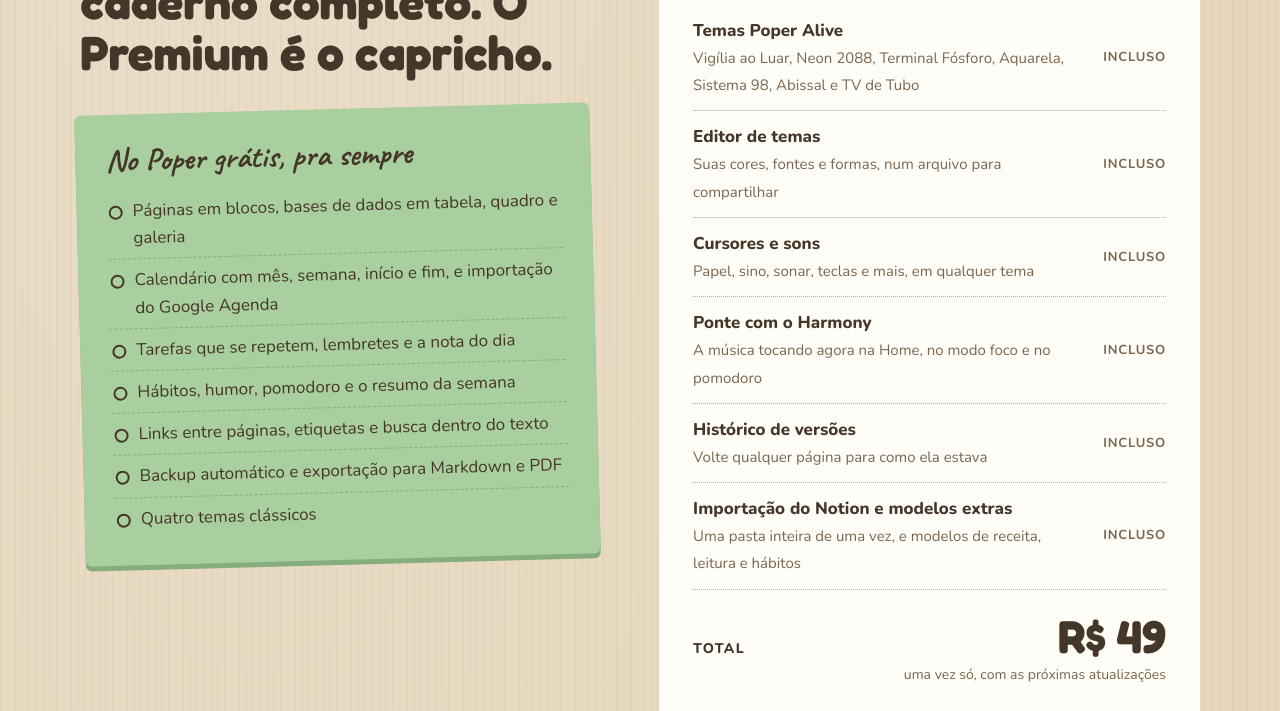
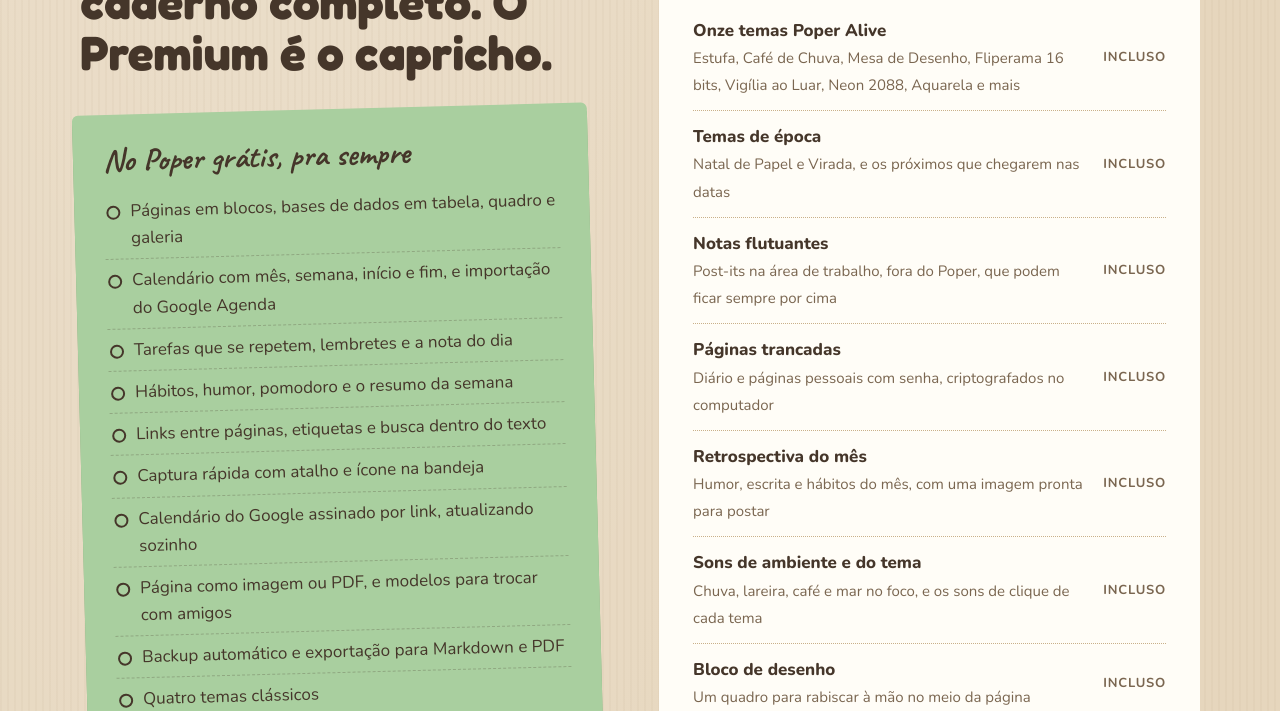
Before and after one commit to Isaac-GhostLolp/poper-releases, a plain HTML site: page index.html in a window 1280 px wide. Shown: the part 2089-2800 px from the top of the page. Drawn offline with nearby package versions, Linux system fonts and the light colour scheme.

Commit message:
Página de vendas: novidades da 1.5
Co-Authored-By: Claude Opus 5.5 <noreply@anthropic.com>

```diff
--- a/index.html
+++ b/index.html
@@ -6,7 +6,7 @@
 <title>Poper Premium · temas vivos para o seu caderno</title>
 <meta name="description" content="O Poper é um caderno de notas, tarefas e calendário para Windows e Linux. O Premium libera sete temas vivos, editor de temas, sons, cursores e mais, por R$ 49 em pagamento único.">
 <meta property="og:title" content="Poper Premium">
-<meta property="og:description" content="Sete temas vivos, editor de temas, sons e mais para o seu Poper. R$ 49, pagamento único.">
+<meta property="og:description" content="Onze temas vivos, notas na área de trabalho, páginas com senha, Retrospectiva do mês e mais para o seu Poper. R$ 49, pagamento único.">
 <meta property="og:image" content="img/og.jpg">
 <meta property="og:type" content="website">
 <link rel="icon" href="img/icon.png">
@@ -278,11 +278,11 @@
         <p class="fine">Pagamento único, sem mensalidade. Suas notas continuam suas, com ou sem Premium.</p>
       </div>
       <div class="stack" aria-hidden="true">
-        <div class="shot back"><img src="img/neon.webp" alt="" loading="eager"></div>
-        <div class="shot mid"><img src="img/aquarela.webp" alt="" loading="eager"></div>
+        <div class="shot back"><img src="img/cafe.webp" alt="" loading="eager"></div>
+        <div class="shot mid"><img src="img/estufa.webp" alt="" loading="eager"></div>
         <div class="shot front"><img src="img/cardboard.webp" alt="" loading="eager"></div>
         <span class="tape a"></span><span class="tape b"></span>
-        <span class="sticker">11 temas<br>na caixa</span>
+        <span class="sticker">17 temas<br>na caixa</span>
       </div>
     </div>
   </section>
@@ -292,7 +292,7 @@
       <div class="themes-head reveal">
         <div>
           <span class="label">Experimente aqui</span>
-          <h2 id="t-temas">Sete temas que mudam tudo, não só a cor.</h2>
+          <h2 id="t-temas">Onze temas que mudam tudo, não só a cor.</h2>
           <p class="intro">Os temas Alive trocam fontes, formas, botões, a tela de abertura e o ambiente, com efeitos animados que dá para desligar. Os quatro clássicos vêm em todo Poper.</p>
         </div>
         <div class="chips" role="group" aria-label="Escolher um tema" id="chips"></div>
@@ -317,6 +317,9 @@
             <li>Tarefas que se repetem, lembretes e a nota do dia</li>
             <li>Hábitos, humor, pomodoro e o resumo da semana</li>
             <li>Links entre páginas, etiquetas e busca dentro do texto</li>
+            <li>Captura rápida com atalho e ícone na bandeja</li>
+            <li>Calendário do Google assinado por link, atualizando sozinho</li>
+            <li>Página como imagem ou PDF, e modelos para trocar com amigos</li>
             <li>Backup automático e exportação para Markdown e PDF</li>
             <li>Quatro temas clássicos</li>
           </ul>
@@ -324,12 +327,15 @@
       </div>
       <div class="receipt reveal" aria-label="O que o Premium inclui">
         <div class="head"><b>Poper Premium</b><span>nota do pedido</span></div>
-        <div class="line"><div><b>Temas Poper Alive</b><span>Vigília ao Luar, Neon 2088, Terminal Fósforo, Aquarela, Sistema 98, Abissal e TV de Tubo</span></div><i>incluso</i></div>
-        <div class="line"><div><b>Editor de temas</b><span>Suas cores, fontes e formas, num arquivo para compartilhar</span></div><i>incluso</i></div>
-        <div class="line"><div><b>Cursores e sons</b><span>Papel, sino, sonar, teclas e mais, em qualquer tema</span></div><i>incluso</i></div>
-        <div class="line"><div><b>Ponte com o Harmony</b><span>A música tocando agora na Home, no modo foco e no pomodoro</span></div><i>incluso</i></div>
-        <div class="line"><div><b>Histórico de versões</b><span>Volte qualquer página para como ela estava</span></div><i>incluso</i></div>
-        <div class="line"><div><b>Importação do Notion e modelos extras</b><span>Uma pasta inteira de uma vez, e modelos de receita, leitura e hábitos</span></div><i>incluso</i></div>
+        <div class="line"><div><b>Onze temas Poper Alive</b><span>Estufa, Café de Chuva, Mesa de Desenho, Fliperama 16 bits, Vigília ao Luar, Neon 2088, Aquarela e mais</span></div><i>incluso</i></div>
+        <div class="line"><div><b>Temas de época</b><span>Natal de Papel e Virada, e os próximos que chegarem nas datas</span></div><i>incluso</i></div>
+        <div class="line"><div><b>Notas flutuantes</b><span>Post-its na área de trabalho, fora do Poper, que podem ficar sempre por cima</span></div><i>incluso</i></div>
+        <div class="line"><div><b>Páginas trancadas</b><span>Diário e páginas pessoais com senha, criptografados no computador</span></div><i>incluso</i></div>
+        <div class="line"><div><b>Retrospectiva do mês</b><span>Humor, escrita e hábitos do mês, com uma imagem pronta para postar</span></div><i>incluso</i></div>
+        <div class="line"><div><b>Sons de ambiente e do tema</b><span>Chuva, lareira, café e mar no foco, e os sons de clique de cada tema</span></div><i>incluso</i></div>
+        <div class="line"><div><b>Bloco de desenho</b><span>Um quadro para rabiscar à mão no meio da página</span></div><i>incluso</i></div>
+        <div class="line"><div><b>Editor de temas, fontes e ícones</b><span>Suas cores e formas, fontes do seu computador, cursores e cinco estilos de ícone</span></div><i>incluso</i></div>
+        <div class="line"><div><b>E mais</b><span>Ponte com o Harmony, histórico de versões, importação do Notion, modelos extras e imagem sem selo</span></div><i>incluso</i></div>
         <div class="total"><span>Total</span><b>R$ 49</b></div>
         <small style="display:block;text-align:right;color:var(--ink-2);font-size:14px">uma vez só, com as próximas atualizações</small>
       </div>
@@ -403,6 +409,10 @@
   })
 
   const THEMES = [
+    ['estufa', 'Estufa', 'Vidro, ferro branco e plantas que crescem conforme você cuida dos hábitos.', '#dfe9dc', '#2c3a2c', '#4f8a4b', '#f7f8f1', true],
+    ['cafe', 'Café de Chuva', 'Mesa de café à noite, chuva escorrendo na janela e luz amarela.', '#2b1d16', '#f3e3c9', '#c98b4f', '#3b2a20', true],
+    ['mesa', 'Mesa de Desenho', 'Papel de planta baixa, régua, compasso e traço de nanquim.', '#1f4e78', '#e9f1f8', '#f0a92b', '#173d5e', true],
+    ['fliperama', 'Fliperama 16 bits', 'Pixel art, estrelas rolando e pontos a cada tarefa feita.', '#160b2e', '#f2ecff', '#ffd23f', '#24134a', true],
     ['carmesim', 'Vigília ao Luar', 'Cidade gótica sob a lua cheia: névoa, pedra e lampiões.', '#2b3038', '#dedbd2', '#d9a35b', '#1f2329', true],
     ['neon', 'Neon 2088', 'Cidade chuvosa, letreiros magenta e ciano, HUD e glitch.', '#07060f', '#e9f6ff', '#ff2bd6', '#120f26', true],
     ['fosforo', 'Terminal Fósforo', 'Monitor verde, linhas de varredura e cursor piscando.', '#020a04', '#39ff6a', '#39ff6a', '#04170a', true],
@@ -413,6 +423,8 @@
     ['cardboard', 'Papelão', 'Caixa de papelão, cartolina e fita crepe.', '#e6d6bd', '#45362a', '#b3a6ea', '#fbf5ea', false],
     ['nightcap', 'Touca de dormir', 'Azul acolchoado com costuras e velinha.', '#2d3b5c', '#ede6d6', '#b3a6ea', '#1f2a45', false],
     ['ilha', 'Ilha', 'Verde de floresta, madeira e acampamento.', '#e9e3c9', '#4a4130', '#a9cf9f', '#fbf7e8', false],
+    ['natal', 'Natal de Papel', 'Tema de época: pinheiro, papel kraft, luzinhas e flocos caindo.', '#2f5a46', '#fbf3e4', '#d4473d', '#1f3d30', true],
+    ['virada', 'Virada', 'Tema de época: céu de meia-noite, dourado, confete e fogos.', '#151b38', '#f3ead2', '#e3b54a', '#0e1329', true],
     ['pessego', 'Pêssego', 'Clarinho e laranja, como uma tela de início.', '#fbf6ef', '#7a4d14', '#f5c48a', '#ffffff', false]
   ]
   const sec = document.querySelector('.themes')
```
Also changed, not shown: img/cafe.webp (added), img/estufa.webp (added), img/fliperama.webp (added), img/mesa.webp (added), img/natal.webp (added), img/virada.webp (added).
